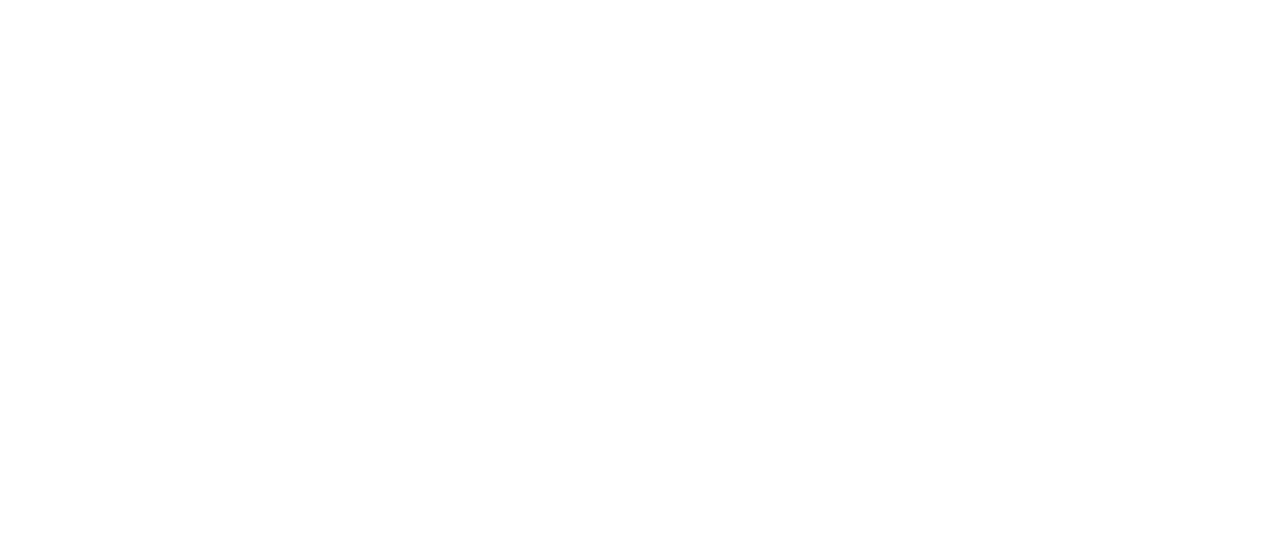
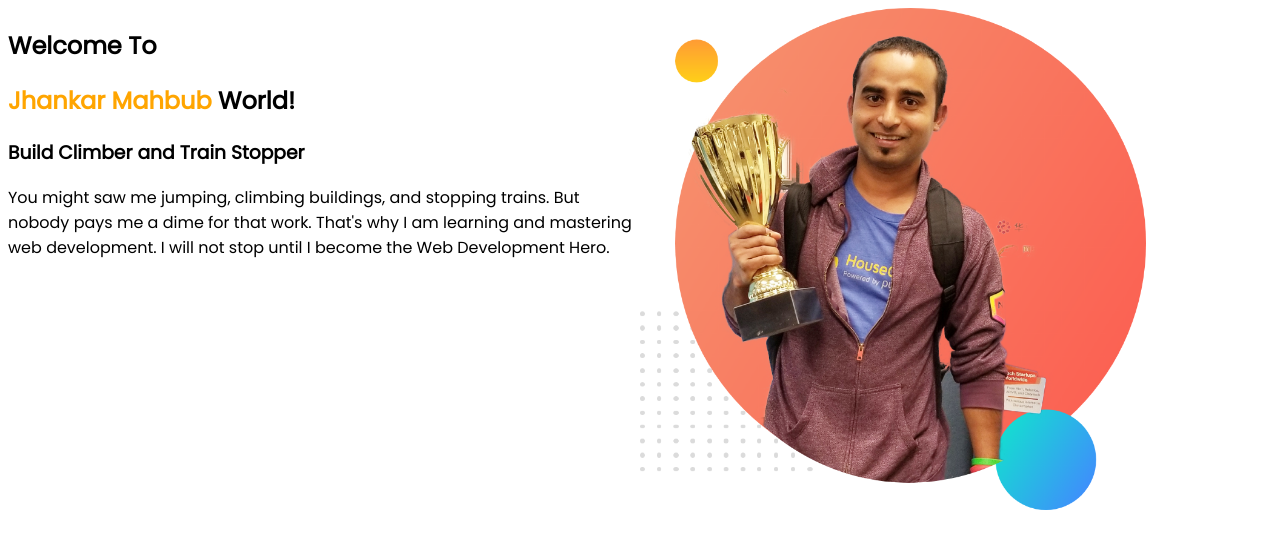
Before and after one commit to aziza327/developer-portfolio, a plain HTML site: page developer-portfolio/index.html in a window 1280 px wide. Drawn offline with Linux system fonts and the light colour scheme.

Commit message:
file update

```diff
--- a/developer-portfolio/index.html
+++ b/developer-portfolio/index.html
@@ -5,9 +5,26 @@
     <meta http-equiv="X-UA-Compatible" content="IE=edge">
     <meta name="viewport" content="width=device-width, initial-scale=1.0">
     <title>Aziza Khanam Portfolio</title>
+    <link rel="preconnect" href="https://fonts.googleapis.com">
+<link rel="preconnect" href="https://fonts.gstatic.com" crossorigin>
+<link href="https://fonts.googleapis.com/css2?family=Poppins&display=swap" rel="stylesheet">
     <link rel="stylesheet" href="style.css">
 </head>
 <body>
+    <section>
+    <div class="half-width">
+        <h1>Welcome To</h1>
+        <h1><span class="orange-color">Jhankar Mahbub</span> World!</h1>
+        <h3>Build Climber and Train Stopper</h3>
+        <p>You might saw me jumping, climbing buildings, and stopping trains. But nobody pays me a dime for that work. That's why I am learning and mastering web development. I will not stop until I become the Web Development Hero.</p>
+    </div>
+
+    <div class="half-width">
+        <img src="images/jhankar.png" alt="">
+    </div>
+    </section>
+
+
 
 </body>
 </html>
--- a/developer-portfolio/style.css
+++ b/developer-portfolio/style.css
@@ -0,0 +1,19 @@
+body{
+    font-family: 'Poppins', sans-serif;
+}
+h1{
+    font size: 50 px;
+}
+.orange-color{
+    color: orange;
+}
+section{
+    display: flex;
+}
+.half-width{
+    width: 50%;
+    padding left:5%;
+}
+.half-width img{
+    width: 80%;
+}
```
Also changed, not shown: developer-portfolio/images/dream-bg.png (added), developer-portfolio/images/exp-bg.png (added), developer-portfolio/images/jhankar.png (added), developer-portfolio/images/jhankar2.png (added), developer-portfolio/images/my-bg.png (added), developer-portfolio/images/my-bg2.png (added), developer-portfolio/images/top-banner.png (added), developer-portfolio/my-bg.png (added), 7 other files.
